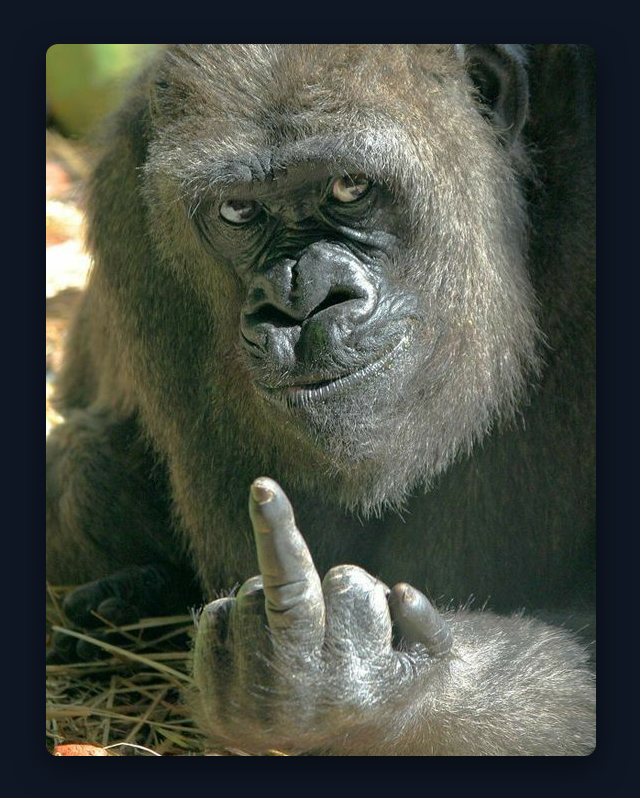
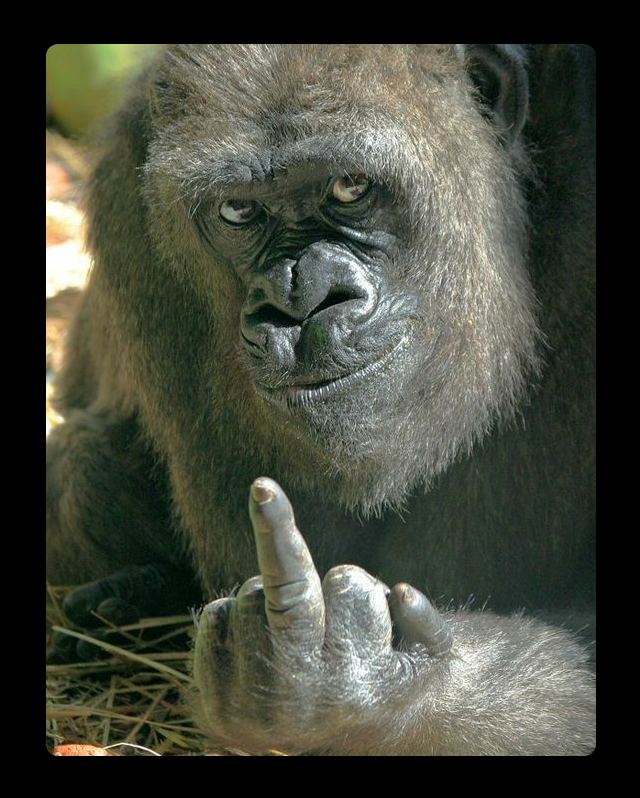
Before and after one commit to nickiguu/serial-77-88-99.shop, a plain HTML site: page index.html in a window 1280 px wide. Shown: the whole page, without its empty margins (319-959 px from the left). Drawn offline with Linux system fonts and the light colour scheme.

Commit message:
Update index.html

```diff
--- a/index.html
+++ b/index.html
@@ -8,7 +8,7 @@
     body {
       margin: 0;
       padding: 0;
-      background-color: #0f1724;
+      background-color: #000;
       display: flex;
       align-items: center;
       justify-content: center;
```
